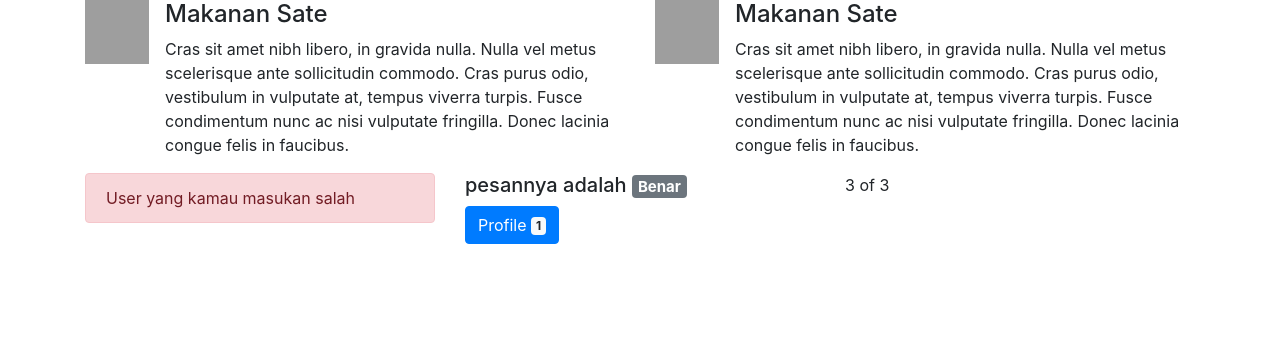
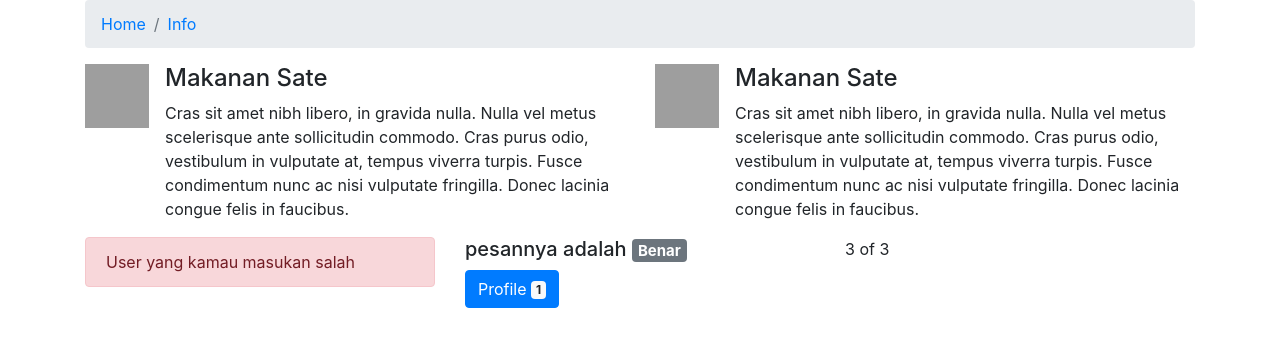
Before and after one commit to anriansihotang/hello-bootstrap, a React (Create React App) app: page / in a window 1280 px wide. Shown: the top 346 px of the page. Built offline with nearby package versions, Linux system fonts and the light colour scheme; grey boxes are pictures that could not be loaded.

Commit message:
Belajar Boostrap Breadcrumbs

```diff
--- a/src/App.js
+++ b/src/App.js
@@ -1,9 +1,14 @@
 import React, { Component } from "react";
-import { Container, Row, Col, Media ,Alert,Badge,Button} from "react-bootstrap";
+import { Container, Row, Col, Media ,Alert,Badge,Button,Breadcrumb} from "react-bootstrap";
 class App extends Component {
 	render() {
 		return (
 			<Container>
+				<Breadcrumb>
+					<Breadcrumb.Item href="/">Home</Breadcrumb.Item>
+					<Breadcrumb.Item href="/">Info</Breadcrumb.Item>
+				</Breadcrumb>
+
 			<Row>
 				<Col>
 					<Media>
```
